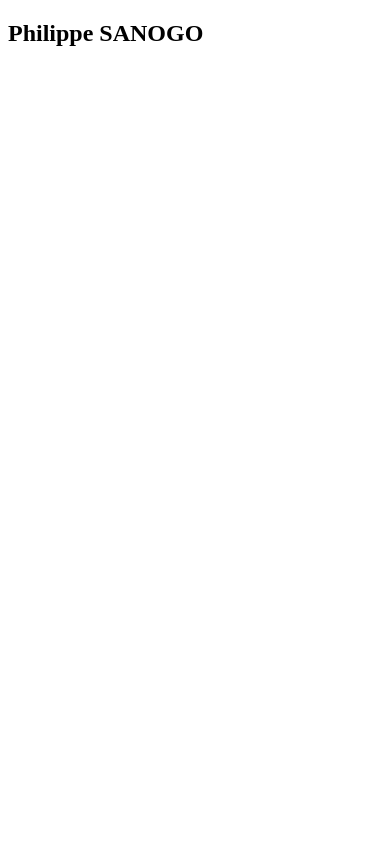
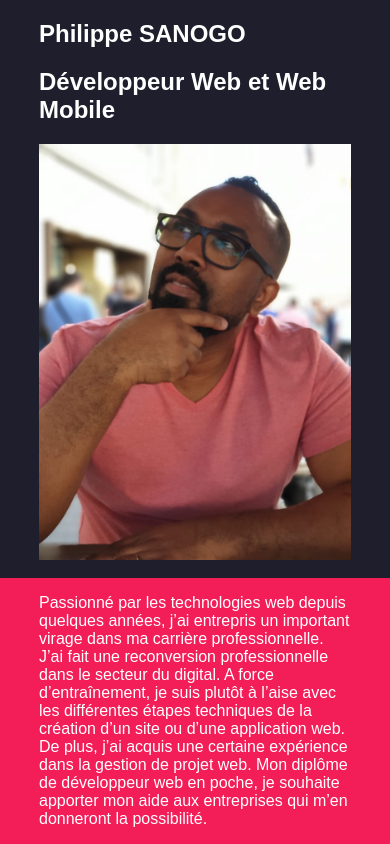
Before and after one commit to philippesanogo/cv-dev-web-mobile, a plain HTML site: page index.html in a window 390 px wide. Drawn offline with Linux system fonts and the light colour scheme.

Commit message:
Add structure html and start to style in style.css and responsive.css

```diff
--- a/index.html
+++ b/index.html
@@ -5,15 +5,27 @@
   <meta http-equiv="X-UA-Compatible" content="IE=edge" />
   <meta name="viewport" content="width=device-width, initial-scale=1.0" />
   <title>CV | Philippe SANOGO</title>
+  <link rel="stylesheet" href="style.css">
+  <link rel="stylesheet" href="responsive.css">
 </head>
 <body>
  <div class="container">
-  		<aside class="left">
-  			<h2>
-  				Philippe SANOGO
-  			</h2>
+  <aside class="container-left">
+   <div class="left">
+    <h2>Philippe SANOGO</h2>
+    <h1>Développeur Web et Web Mobile</h1>
+    <div class="profile">
+      <img src="assets/philippe.jpg" alt="profile">
+    </div>
+  </div>
 </aside>
-  		<main class="right"></main>
+<main class="container-right">
+  <div class="right">
+    <p>
+      Passionné par les technologies web depuis quelques années, j’ai entrepris un important virage dans ma carrière professionnelle. J’ai fait une reconversion professionnelle dans le secteur du digital. A force d’entraînement, je suis plutôt à l’aise avec les différentes étapes techniques de la création d’un site ou d’une application web. De plus, j’ai acquis une certaine expérience dans la gestion de projet web. Mon diplôme de développeur web en poche, je souhaite apporter mon aide aux entreprises qui m’en donneront la possibilité.
+    </p>
+  </div>
+</main>
 </div>
 </body>
 </html>
--- /dev/null
+++ b/responsive.css
@@ -0,0 +1,35 @@
+@media (max-width: 640px) {
+	.container {
+		flex-direction: column;
+		height: 100vh;
+
+	}
+
+
+	/* left */
+	.container-left {
+		width: 100%;
+		height: 100vh;
+	}
+
+	.profile img {
+		width: 100%;
+	}
+
+
+
+
+	/* right */
+	.container-right {
+		width: 100%;
+
+		display: flex;
+		justify-content: center;
+
+	}
+
+	.right {
+		width: 80%;
+	}
+
+}
--- a/style.css
+++ b/style.css
@@ -0,0 +1,35 @@
+body {
+	margin: 0;
+	padding: 0;
+	color: #fff;
+	font-family: sans-serif;
+	box-sizing: border-box;
+}
+.container {
+	width: 100%;
+	height: 100vh;
+
+	display: flex;
+	flex-direction: row;
+}
+
+.container-left {
+	background-color: #1e1e2d;
+	width: 25%;
+
+	display: flex;
+	justify-content: center;
+}
+
+.left {
+	width: 80%;
+}
+
+.profile img {
+	width: 80%;
+}
+
+.container-right {
+	background-color: #f31d58;
+	width: 75%;
+}
```
Also changed, not shown: assets/brut.txt, assets/specs.txt. Lines whose indentation alone changed are shown as unchanged.
